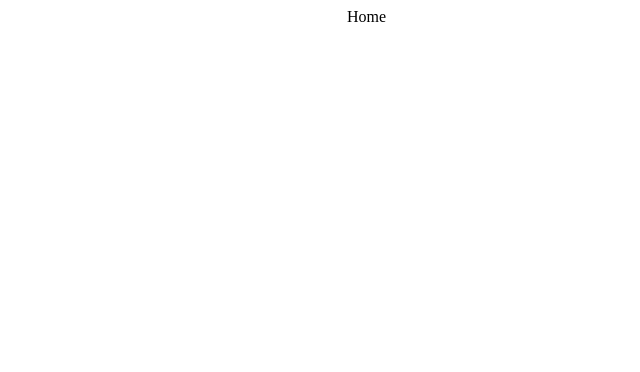
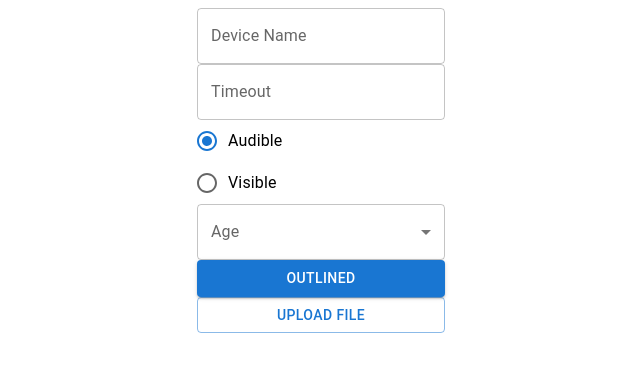
Before and after one commit to Pekmen/protobuffer, a React (Create React App) app: page / in a window 1280 px wide. Shown: the top 372 px of the page, without its empty margins (17-657 px from the left). Built offline with nearby package versions, Linux system fonts and the light colour scheme.

Commit message:
added basic mui form examples

```diff
--- a/src/forms/ProtoBufferForm/ProtoBufferForm.tsx
+++ b/src/forms/ProtoBufferForm/ProtoBufferForm.tsx
@@ -1,7 +1,56 @@
 import React from "react";
 
+import {
+  Button,
+  FormControl,
+  FormControlLabel,
+  InputLabel,
+  MenuItem,
+  Radio,
+  RadioGroup,
+  Select,
+  TextField,
+} from "@mui/material";
+
 const ProtoBufferForm: React.FC = () => {
-  return <div></div>;
+  return (
+    <FormControl>
+      <FormControl>
+        <TextField id="" label="Device Name" variant="outlined" />
+        <TextField id="" label="Timeout" variant="outlined" />
+      </FormControl>
+      <FormControl>
+        <RadioGroup defaultValue="audible" name="">
+          <FormControlLabel
+            value="audible"
+            control={<Radio />}
+            label="Audible"
+          />
+          <FormControlLabel
+            value="visible"
+            control={<Radio />}
+            label="Visible"
+          />
+        </RadioGroup>
+      </FormControl>
+      <FormControl>
+        <InputLabel id="demo-simple-select-label">Age</InputLabel>
+        <Select
+          labelId="demo-simple-select-label"
+          id="demo-simple-select"
+          label="Age"
+        >
+          <MenuItem value={10}>Ten</MenuItem>
+          <MenuItem value={20}>Twenty</MenuItem>
+          <MenuItem value={30}>Thirty</MenuItem>
+        </Select>
+        <Button variant="contained">Outlined</Button>
+        <Button variant="outlined" component="span">
+          Upload File
+        </Button>
+      </FormControl>
+    </FormControl>
+  );
 };
 
 export default ProtoBufferForm;
--- a/src/layouts/MainLayout/MainLayout.tsx
+++ b/src/layouts/MainLayout/MainLayout.tsx
@@ -5,7 +5,7 @@ import { Container } from "@mui/material";
 
 const MainLayout: React.FC = () => {
   return (
-    <Container maxWidth="sm">
+    <Container maxWidth="md">
       <Outlet />
     </Container>
   );
--- a/src/pages/Home/Home.tsx
+++ b/src/pages/Home/Home.tsx
@@ -1,7 +1,14 @@
 import React from "react";
 
+import { Box } from "@mui/material";
+import ProtoBufferForm from "../../forms/ProtoBufferForm";
+
 const Home: React.FC = () => {
-  return <div>Home</div>;
+  return (
+    <Box>
+      <ProtoBufferForm />
+    </Box>
+  );
 };
 
 export default Home;
```
